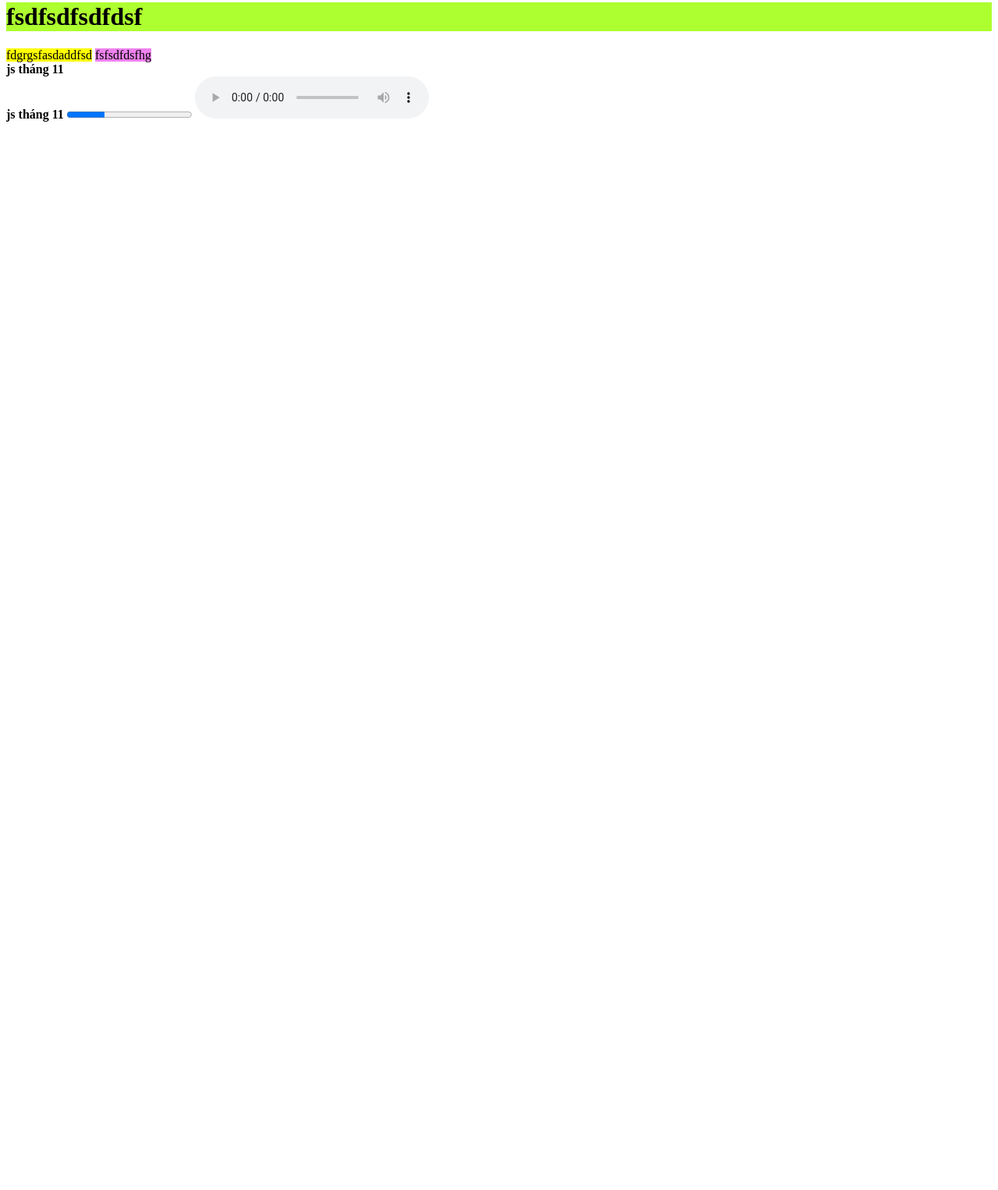
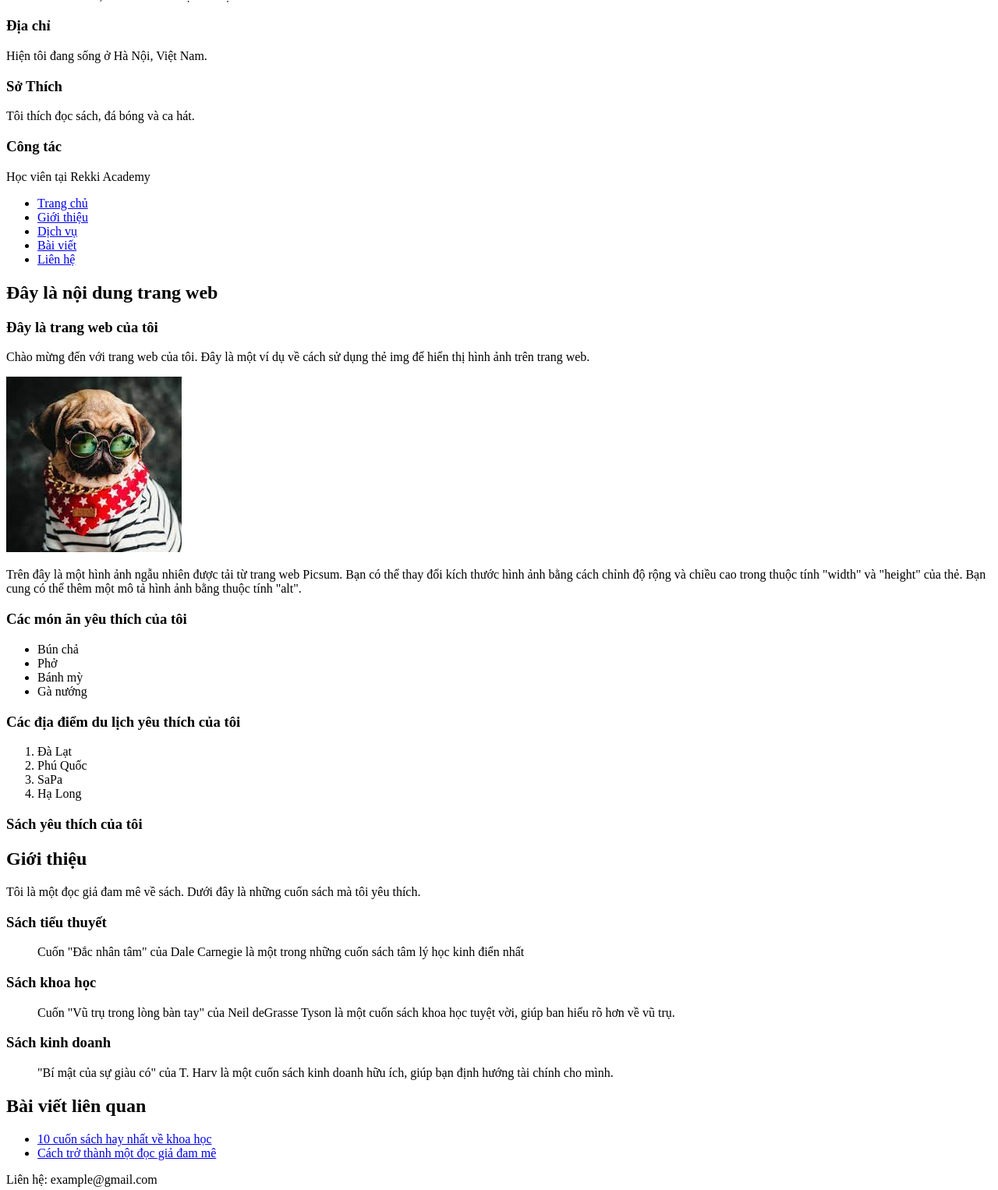
Before and after one commit to chuanh9x1994/session-01, a plain HTML site: page session-01-html/index.html in a window 1280 px wide. Shown: the part 135-1661 px from the top of the page at 78% size. Before the commit the page ends 800 px from the top, so only its background shows below. Drawn offline with Linux system fonts and the light colour scheme.

Commit message:
noi dung

```diff
--- a/session-01-html/index.html
+++ b/session-01-html/index.html
@@ -1,5 +1,6 @@
 <!DOCTYPE html>
 <html lang="en">
+
 <head>
     <meta charset="UTF-8">
     <meta name="viewport" content="width=device-width, initial-scale=1.0">
@@ -8,46 +9,90 @@
     <link rel="shortcut icon" href="./iamge/tải xuống.jpg" type="image/x-icon">
     <!-- link:favicon - ảnh con của web -->
 </head>
+
 <body>
-        <h1> àkjsdfkjsdfndsf</h1>
-        <h1 style="background-color: red;">gsdjfdsjbjkb</h1>
-        <h1 style="background-color: greenyellow;">fsdfsdfsdfdsf</h1>
-        <span style="background-color: yellow;">fdgrgsfasdaddfsd</span>
-        <span style="background-color: violet;">fsfsdfdsfhg</span>
-        <!--
-            MỘT SỐ THẺ BLOCK
-        div: division : thẻ khu vực.
-        section:   thẻ khu vực.
-        header: phần đầu nội dung của trang web.
-        nav: ( navigation): thanh điều hướng.
-        main: chứa nội dung chính của trang.
-        article: chứa nội dung riêng biệt, độc lập như các bài báo ..
-        aside: chứa nội dung quảng cáo.
-        footer: chứa nội dung chân trang - phần cuối của trang.
-        p: chứa nội dung 1 đoạn văn bản.
-        ul-li: unorder-list: danh sách không có thứ tự.
-        ol-li: order-list: danh sách có thứ tự.
-        ...
-            MỘT SỐ THẺ INLINE
-        input:
-        label:
-        span: chứa đoạn text.
-        i: in nghiêng.
-        em: in nghiên.
-        strong: bôi đậm.
-        b: bôi đậm.
-        img: thẻ hình ảnh.
-        a: thẻ liên kết.
-        br: thẻ xuống dòng.
+    <header>
+        <h1>Thông tin cá nhân của tôi</h1>
+        <h3>Họ và Tên</h3>
+        <p>Tôi Chu Tuấn Anh, sinh năm 1994 tại Hà Nội.</p>
+        <h3>Địa chỉ</h3>
+        <p>Hiện tôi đang sống ở Hà Nội, Việt Nam.</p>
+        <h3>Sở Thích</h3>
+        <p>Tôi thích đọc sách, đá bóng và ca hát.</p>
+        <h3>Công tác</h3>
+        <p>Học viên tại Rekki Academy</p>
+    </header>
+    <nav>
+        <ul>
+            <li><a href="#">Trang chủ</a></li>
+            <li><a href="#">Giới thiệu</a></li>
+            <li><a href="#">Dịch vụ</a></li>
+            <li><a href="#">Bài viết</a></li>
+            <li><a href="#">Liên hệ</a></li>
+        </ul>
+        <h1>Đây là nội dung trang web</h1>
+    </nav>
+    <article>
+        <section>
+            <h1>Đây là trang web của tôi</h1>
+            <p>Chào mừng đến với trang web của tôi. Đây là một ví dụ về cách sử dụng thẻ img để hiển thị hình ảnh trên
+                trang web.</p>
+            <img src="./iamge/tải xuống.jpg" alt="abcd" />
+            <p>Trên đây là một hình ảnh ngẫu nhiên được tải từ trang web Picsum. Bạn có thể thay đổi kích thước hình ảnh
+                bằng cách chỉnh độ rộng
+                và chiều cao trong thuộc tính "width" và "height" của thẻ. Bạn cung có thể thêm một mô tả hình ảnh bằng
+                thuộc tính "alt".</p>
+        </section>
+        <section>
+            <h1>Các món ăn yêu thích của tôi</h1>
+            <ul>
+                <li>Bún chả</li>
+                <li>Phở</li>
+                <li>Bánh mỳ</li>
+                <li>Gà nướng</li>
+            </ul>
+        </section>
+        <section>
+            <h1>Các địa điểm du lịch yêu thích của tôi</h1>
+            <ol>
+                <li>Đà Lạt</li>
+                <li>Phú Quốc</li>
+                <li>SaPa</li>
+                <li>Hạ Long</li>
+            </ol>
+        </section>
+        <section>
+            <h1>Sách yêu thích của tôi</h1>
+            <h2>Giới thiệu</h2>
+            <p>Tôi là một đọc giả đam mê về sách. Dưới đây là những cuốn sách mà tôi yêu thích.</p>
+            <dl>
+                <dt>
+                    <h3>Sách tiểu thuyết</h3>
+                </dt>
+                <dd>Cuốn "Đắc nhân tâm" của Dale Carnegie là một trong những cuốn sách tâm lý học kinh điển nhất</dd>
+                <dt>
+                    <h3>Sách khoa học</h3>
+                </dt>
+                <dd>Cuốn "Vũ trụ trong lòng bàn tay" của Neil deGrasse Tyson là một cuốn sách khoa học tuyệt vời, giúp
+                    ban hiểu rõ hơn về vũ trụ.</dd>
+                <dt>
+                    <h3>Sách kinh doanh</h3>
+                </dt>
+                <dd>"Bí mật của sự giàu có" của T. Harv là một cuốn sách kinh doanh hữu ích, giúp bạn định hướng tài
+                    chính cho mình.</dd>
+            </dl>
+        </section>
+    </article>
+    <aside>
+        <h2>Bài viết liên quan</h2>
+        <ul>
+            <li><a href="#">10 cuốn sách hay nhất về khoa học</a></li>
+            <li><a href="#">Cách trở thành một đọc giả đam mê</a></li>
+        </ul>
+    </aside>
+    <footer>
+        <p>Liên hệ: example@gmail.com</p>
+    </footer>
+</body>
 
-         -->
-        <br> <strong>js tháng 11</strong> <br>
-        <b>js tháng 11</b>
-        <progress max="100" value="30"></progress>
-        <!-- progress là element hoặc là thẻ
-        max, value - là thuộc tính (attribute)-->
-        <audio controls autoplay>
-            <source src="">
-        </audio>
-    </body>
 </html>
```
Lines whose indentation alone changed are shown as unchanged.
